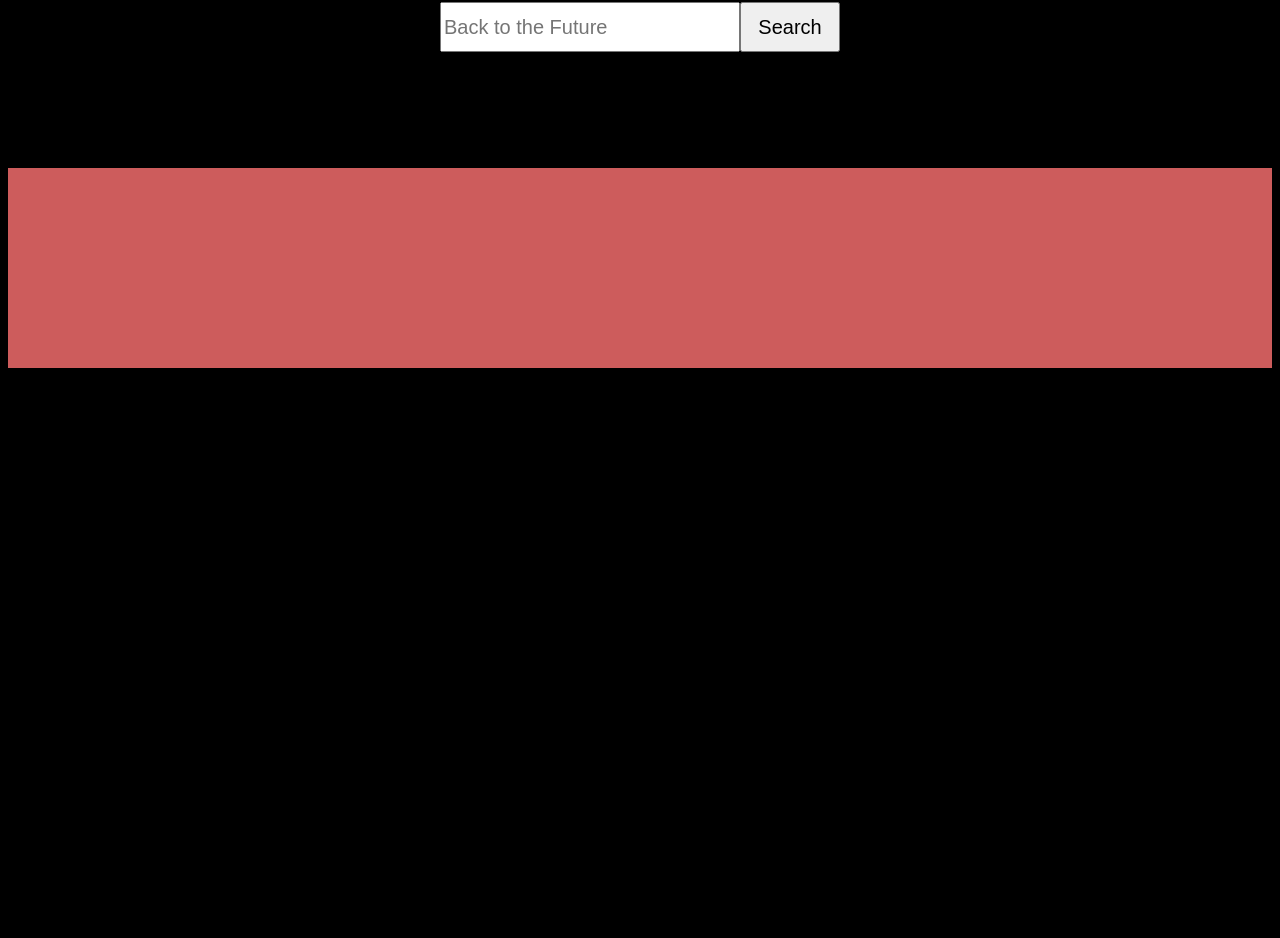
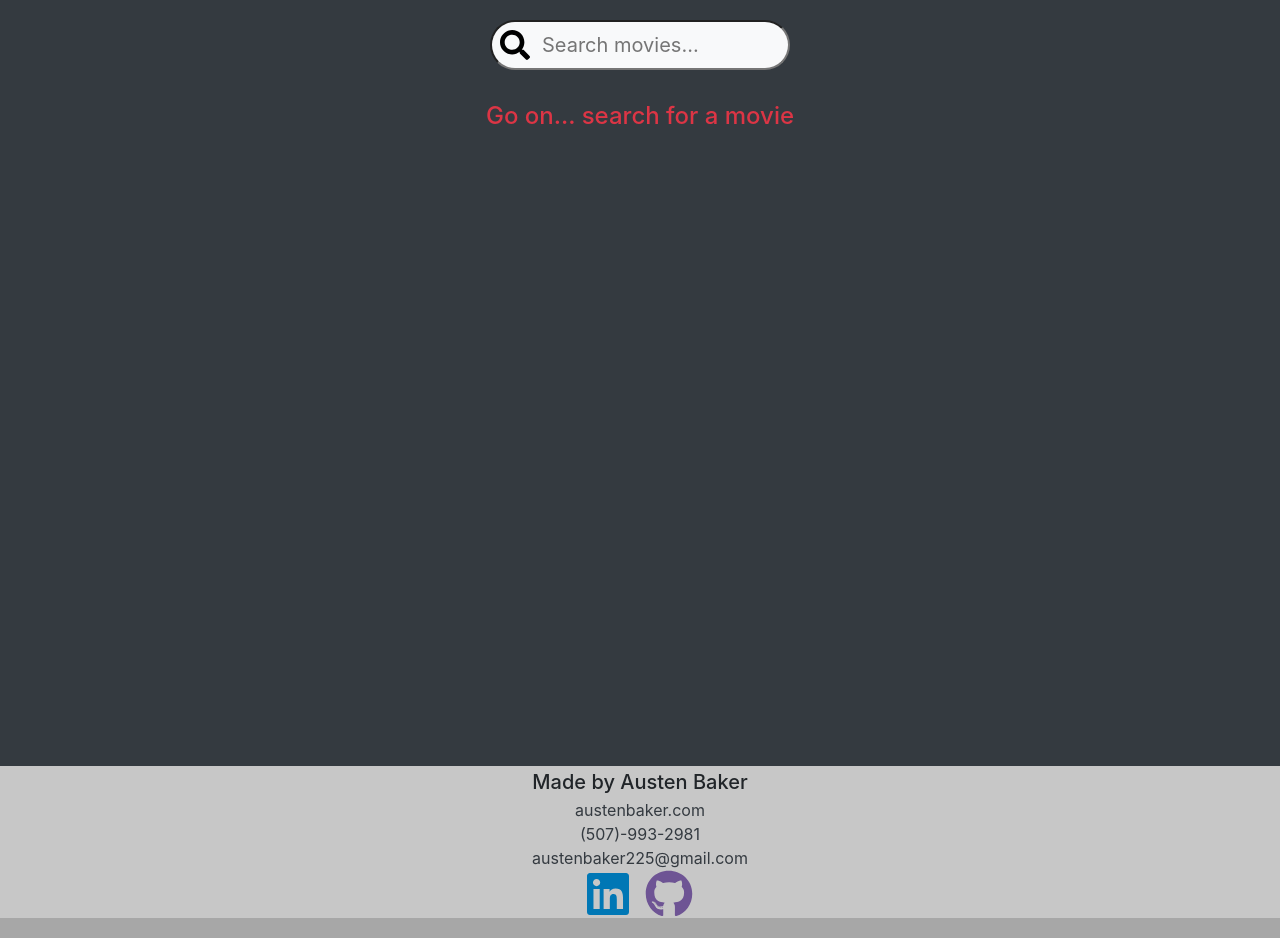
Before and after one commit to AustenBaker/React-Movie-Search, a React (Create React App) app: page / in a window 1280 px wide. Shown: the part 48-986 px from the top of the page. Before the commit the page ends 800 px from the top, so only its background shows below. Built offline with nearby package versions, Linux system fonts and the light colour scheme.

Commit message:
Overhaul, added bootstrap, much cleaner look

```diff
--- a/package.json
+++ b/package.json
@@ -3,10 +3,14 @@
   "version": "0.1.0",
   "private": true,
   "dependencies": {
+    "@fortawesome/fontawesome-svg-core": "^1.2.32",
+    "@fortawesome/free-brands-svg-icons": "^5.15.1",
+    "@fortawesome/free-solid-svg-icons": "^5.15.1",
+    "@fortawesome/react-fontawesome": "^0.1.13",
     "@testing-library/jest-dom": "^4.2.4",
     "@testing-library/react": "^9.3.2",
     "@testing-library/user-event": "^7.1.2",
-    "bootstrap": "^4.5.2",
+    "bootstrap": "^4.5.3",
     "jquery": "^3.5.1",
     "react": "^16.13.1",
     "react-bootstrap": "^1.3.0",
--- a/src/App.js
+++ b/src/App.js
@@ -1,10 +1,16 @@
 import React, { Component } from 'react';
 import './styles.css';
 import $ from 'jquery';
+import { library } from '@fortawesome/fontawesome-svg-core';
+import { fab } from '@fortawesome/free-brands-svg-icons';
+import { faSearch, faFilm } from "@fortawesome/free-solid-svg-icons";
+import { FontAwesomeIcon } from '@fortawesome/react-fontawesome';
 import MovieSearchBar from './components/MovieSearchBar';
 import MovieSearchResults from './components/MovieSearchResults.js';
 import MovieDetails from './components/MovieDetails.js';
-import Home from './components/Home';
+import Footer from './components/Footer';
+
+library.add(fab, faSearch, faFilm);
 
 class App extends Component {
   constructor() {
@@ -31,25 +37,35 @@
   handleResponse = (response) => {
     //console.log(response);
     this.setState({ movieSearchData: response });
-    document.getElementById("searchResultsContainer").style.display = "flex"
+    document.getElementById("searchResultsContainer").style.display = "flex";
     document.getElementById("movieDetailsContainer").style.display = "none";
+    document.getElementById("searchTip").style.display = "none";
   }
   handleResponse2 = (response) => {
     //console.log(response);
     this.setState({ movieDetailsData: response });
     document.getElementById("movieDetailsContainer").style.display = "flex";
-    document.getElementById("searchResultsContainer").style.display = "none"
+    document.getElementById("searchResultsContainer").style.display = "none";
+    document.getElementById("searchTip").style.display = "none";
   }
 
   render() {
     return (
-      <div className="App">
-        <p className="mainHeader">Movie Search</p>
+      <div className="bg-dark">
+        <div className="wrapper">
+          <h1 className="mainHeader text-light">
+            React
+            <FontAwesomeIcon icon={['fa', 'film']} color="#f8f9fa" style={{marginLeft: 10, marginRight: 10}} />
+            Search
+          </h1>
           <MovieSearchBar
             input={this.state.input}
             updateInput={this.updateInput}
             getMovieSearchResults = {this.getMovieSearchResults}
           />
+
+          <h4 id="searchTip" className="text-danger text-center pt-3">Go on... search for a movie</h4>
+
           <MovieSearchResults
             data={this.state.movieSearchData}
             getMovieDetails={this.getMovieDetails}
@@ -57,7 +73,8 @@
           <MovieDetails
             data={this.state.movieDetailsData}
           />
-        <Home />
+        </div>
+        <footer><Footer /></footer>
       </div>
     );
   }
--- /dev/null
+++ b/src/components/Footer.js
@@ -0,0 +1,44 @@
+import React from "react";
+import { FontAwesomeIcon } from '@fortawesome/react-fontawesome';
+
+class Footer extends React.Component {
+  render() {
+    return (
+      <footer id="FOOTER">
+        <div className="container-fluid mt-5" >
+          <div className="row justify-content-center text-center" style={{ backgroundColor: "#c7c7c7" }} >
+            <div className="mt-1">
+              <h5 className="mb-1">Made by Austen Baker</h5>
+              <ul className="list-unstyled m-0">
+                <li>
+                <a className="text-dark" href="https://austenbaker.com/"> austenbaker.com</a>
+                </li>
+                <li>
+                  <div className="text-dark text-center p-0 m-0">(507)-993-2981</div>
+                </li>
+                <li>
+                  <div className="text-dark text-center p-0 m-0">austenbaker225@gmail.com</div>
+                </li>
+                <li>
+                  <a href="https://www.linkedin.com/in/austenbaker/" className="px-2">
+                    <FontAwesomeIcon icon={['fab', 'linkedin']} size = '3x' color="#0077B5" className="footer-icon"/>
+                  </a>
+                  <a href="https://github.com/AustenBaker/" className="px-2 footer-icon">
+                    <FontAwesomeIcon icon={['fab', 'github']} size = '3x' color="#6e5494" className="footer-icon" />
+                  </a>
+                </li>
+              </ul>
+            </div>
+          </div>
+          <div className="row bg-secondary" >
+            <div className="col-12 py-3 text-center" style={{ backgroundColor: "#a7a7a7" }} >
+              © 2020 Copyright:
+              <a href="https://austenbaker.com/"> austenbaker.com</a>
+            </div>
+          </div>
+        </div>
+      </footer>
+    );
+  }
+}
+export default Footer;
--- a/src/components/Home.js
+++ /dev/null
@@ -1,13 +0,0 @@
-import React from "react";
-
-
-class Home extends React.Component {
-  render() {
-    return (
-      <div id="homeContainer">
-
-      </div>
-    );
-  }
-}
-export default Home;
--- a/src/components/MovieDetails.js
+++ b/src/components/MovieDetails.js
@@ -4,7 +4,7 @@
   render() {
     var data = this.props.data;
     return(
-      <div id="movieDetailsContainer">
+      <div id="movieDetailsContainer" className="bg-light pb-5">
         <img id="detailsImg" src={data.Poster} alt="movie poster"></img>
         <div id="detailsText">
           IMBD:      <b> {data.imdbRating} / 10 </b> <br></br>
--- a/src/components/MovieSearchBar.js
+++ b/src/components/MovieSearchBar.js
@@ -1,23 +1,22 @@
 import React from "react";
+import { FontAwesomeIcon } from '@fortawesome/react-fontawesome';
 
 class MovieSearchBar extends React.Component {
   render(){
     return (
       <div id="searchBarContainer">
         <input
-          type="search"
-          results="5"
+          type="text"
           value={this.props.input}
           onChange={this.props.updateInput}
           className="searchInput"
-          placeholder="Back to the Future"
+          placeholder="Search movies..."
         />
-        <button
-          className="searchButton"
-          onClick={() => {this.props.getMovieSearchResults()}}
-        >
-          Search
-        </button>
+        <FontAwesomeIcon
+          icon={['fa', 'search']}
+          color="#6e5494"
+          id="searchIcon"
+        />
       </div>
     );
   }
--- a/src/components/MovieSearchResults.js
+++ b/src/components/MovieSearchResults.js
@@ -11,7 +11,7 @@
       //Render individual movie card results
       for(let i=0; i<data.Search.length; i++){
         moviesHTML += `
-          <div id="${data.Search[i].imdbID}" class="movieCard">
+          <div id="${data.Search[i].imdbID}" className="movieCard">
             <img class="movieImg" src="${data.Search[i].Poster}" alt="${data.Search[i].Title}"></img>
           </div>
         `;
@@ -34,7 +34,7 @@
   render() {
     this.generateMovieCards();
     return(
-      <div id="searchResultsContainer"></div>
+      <div id="searchResultsContainer" className="bg-dark"></div>
     )
   }
 }
--- a/src/index.js
+++ b/src/index.js
@@ -1,10 +1,11 @@
 import React from 'react';
 import ReactDOM from 'react-dom';
-import HomePage from './App';
+import App from './App';
+import 'bootstrap/dist/css/bootstrap.css';
 
 ReactDOM.render(
   <React.StrictMode>
-    <HomePage />
+    <App />
   </React.StrictMode>,
   document.getElementById('root')
 );
--- a/src/styles.css
+++ b/src/styles.css
@@ -1,6 +1,6 @@
 :root {
-  --main-color: black;
-  --secondary-color: white;
+  --main-color: #f8f9fa;
+  --secondary-color: #343a40;
 }
 
 *, *:before, *:after {
@@ -8,29 +8,46 @@
 }
 
 html, body{
-  background-color: var(--main-color);
-  color: var(--secondary-color);
+  background-color: var(--secondary-color);
+  color: var(--main-color);
+  margin:0;
+  padding:0;
 }
 
+.wrapper {
+  min-height: calc(100vh - 50px);
+}
 /* Page Header & Search Bar */
 .mainHeader{
   text-align: center;
   font-size: 30px;
   font-weight: 500;
-  margin: 0.5rem;
+  margin: 1rem;
 }
 #searchBarContainer{
   display: flex;
+  min-height:100%;
+  position: relative;
   justify-content: center;
   margin-bottom: 1rem;
 }
-input[type="search"]
+#searchIcon{
+  position: absolute;
+  font-size: 30px;
+  top: 10px;
+  margin-right: 250px;
+  color: black;
+}
+input[type="text"]
 {
     font-size:20px;
 }
 .searchInput{
   height: 50px;
   width: 300px;
+  padding-left: 50px;
+  border-radius: 25px;
+  background-color: var(--main-color);
 }
 .searchButton{
   font-size: 20px;
@@ -42,7 +59,7 @@
 
 /* Movie Search Results */
 #searchResultsContainer {
-  display: flex;
+  display: none;
   flex-wrap: wrap;
   justify-content: space-around;
   margin: 10px;
@@ -96,9 +113,19 @@
 }
 /* Movie Details Styling */
 
-/* Home Page Styling */
-#homeContainer {
-  background-color: indianred;
+/* Footer Styling */
+#FOOTER{
+  display: inline-block;
+  bottom: 0;
   width: 100%;
-  height: 200px;
+  height: 208px;
+  z-index: 999;
+ }
+
+ .footer-icon{
+  transition: 0.3s;
+ }
+ .footer-icon:hover{
+  transform: scale(1.2);
+  color: black;
 }
```
Also changed, not shown: 1 other file (tests, documents, lock files or other folders). Lines whose indentation alone changed are shown as unchanged.
